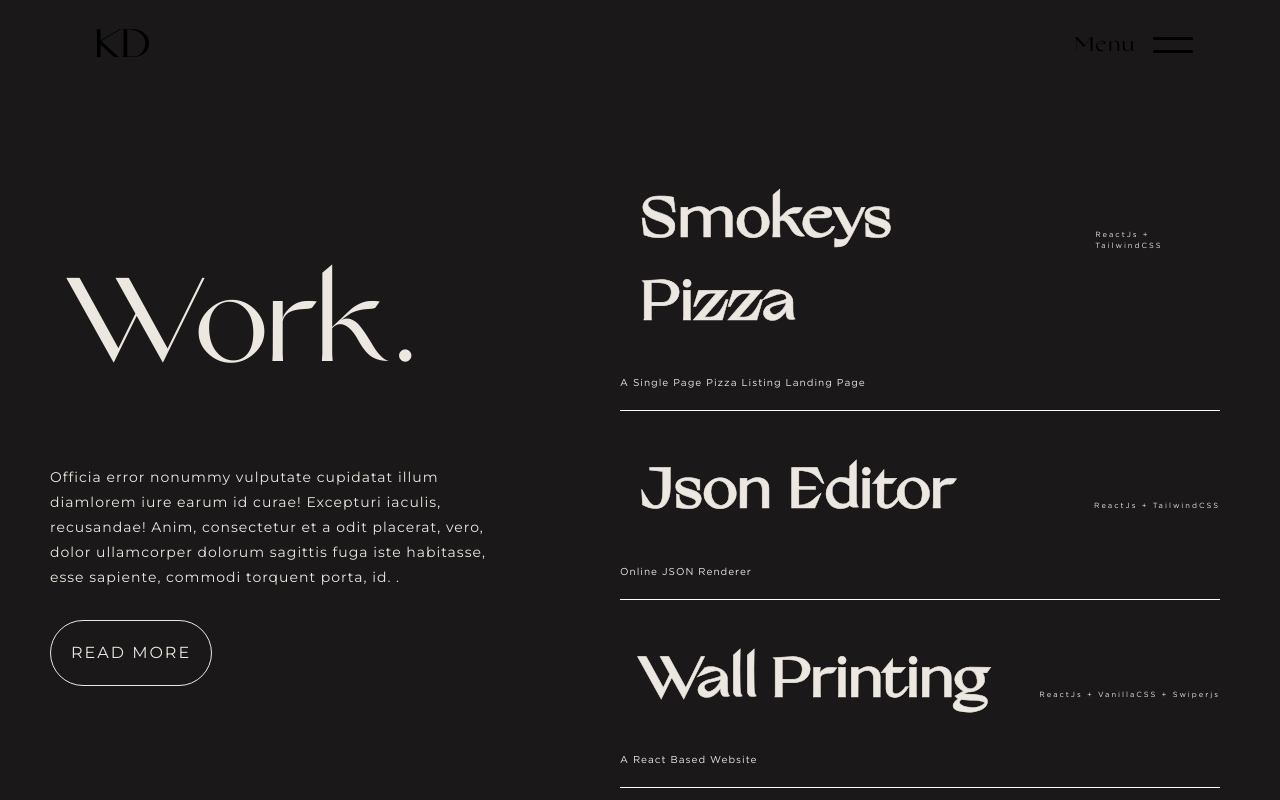
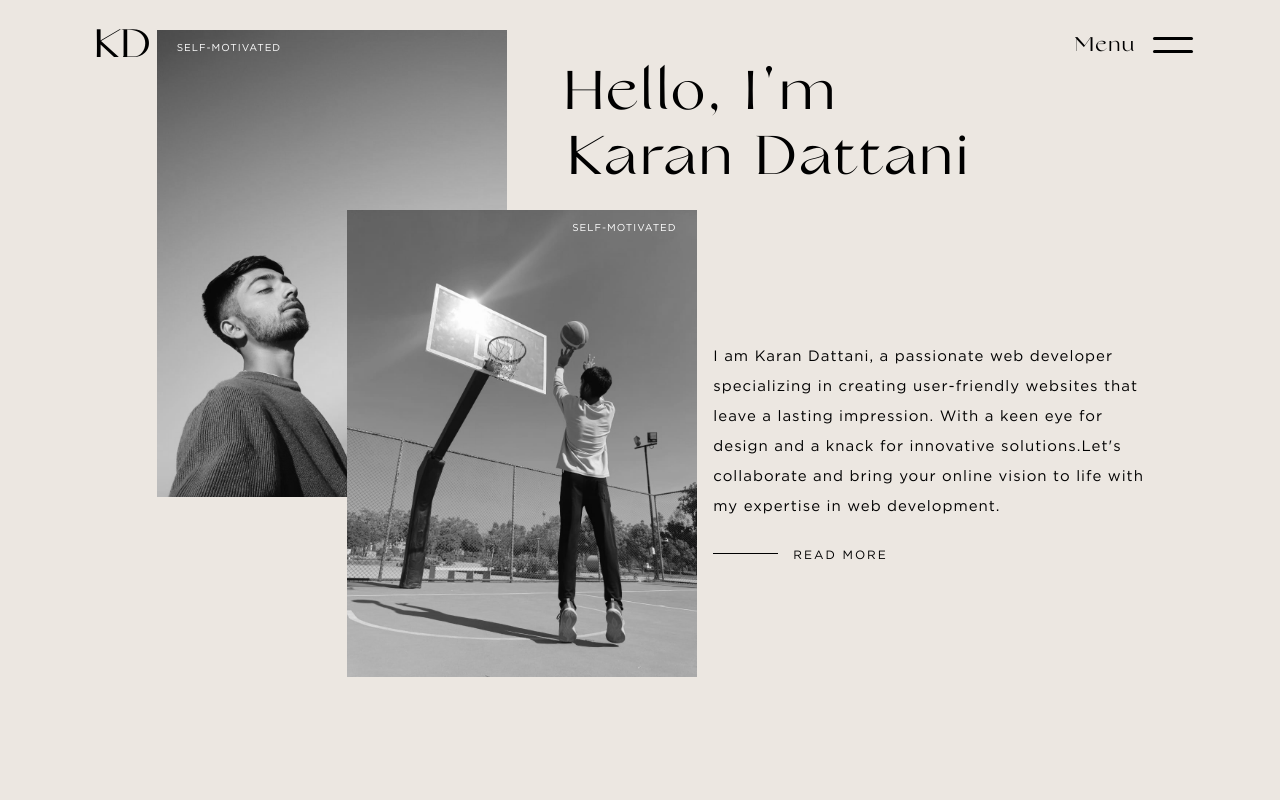
Before and after one commit to karan030204/Latest_Portfolio, a React (Create React App) app: page / in a window 1280 px wide. Shown: the top 800 px of the page. Built offline with nearby package versions, Linux system fonts and the light colour scheme; a web font is replaced by a local one.

Commit message:
about  added

```diff
--- a/src/Components/About.jsx
+++ b/src/Components/About.jsx
@@ -10,12 +10,12 @@ const About = () => {
 
         <div className="main-about">
           <div className="left-about">
-          <div className="about-bg-text">
+          {/* <div className="about-bg-text">
             {" "}
             <MovingText pixelsToMove={2} direction="right">
               About
             </MovingText>
-          </div>
+          </div> */}
           <div className="left-content">
             <div className="ImgWrap1 hover-effect">
 
--- a/src/Pages/HomePage.jsx
+++ b/src/Pages/HomePage.jsx
@@ -15,7 +15,7 @@ const HomePage = () => {
     <div>
         <Navbar1/>
         {/* <Hero/> */}
-        {/* <About/> */}
+        <About/>
         {/* <More_About_me/> */}
         <Works/>
         {/* <Tech/> */}
```
